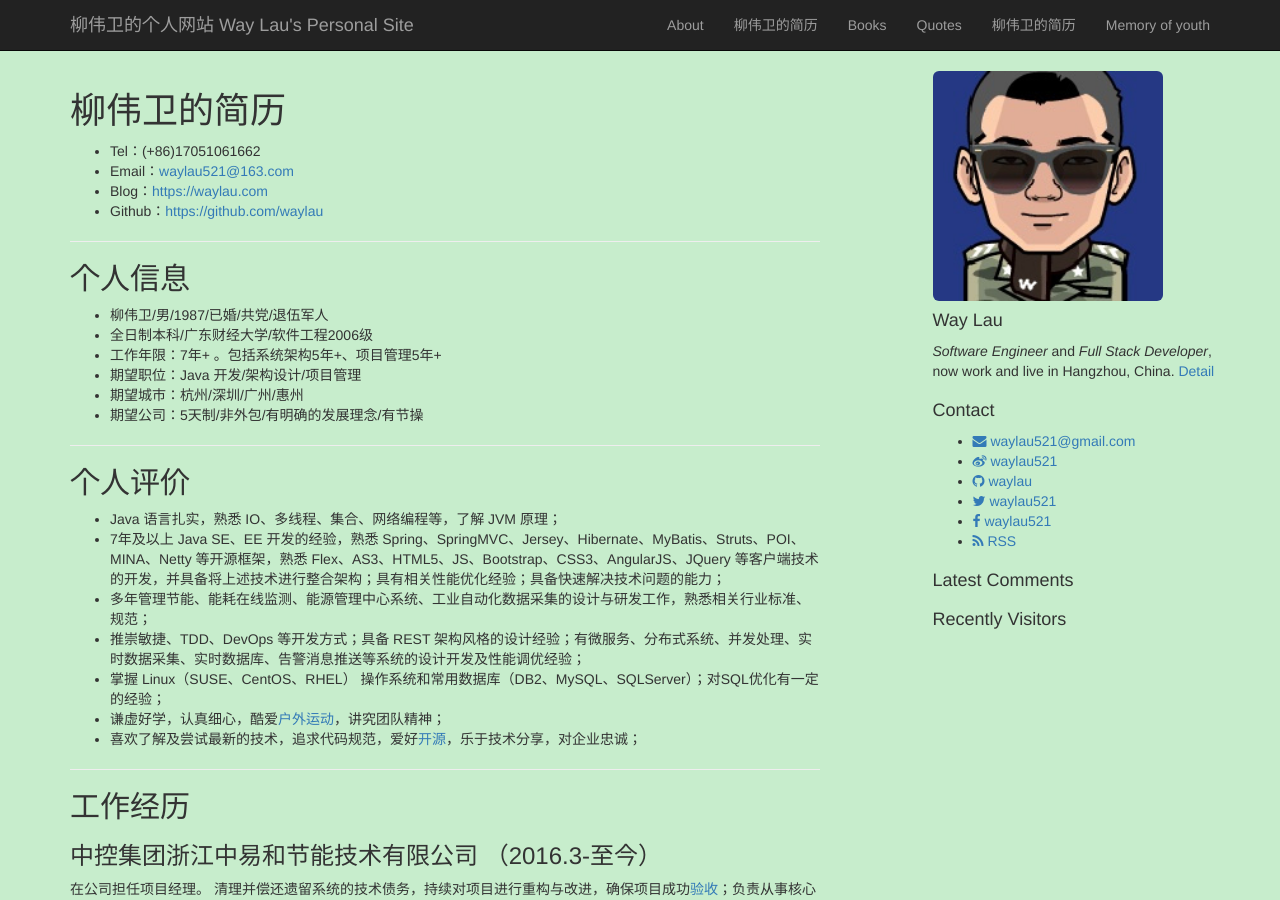
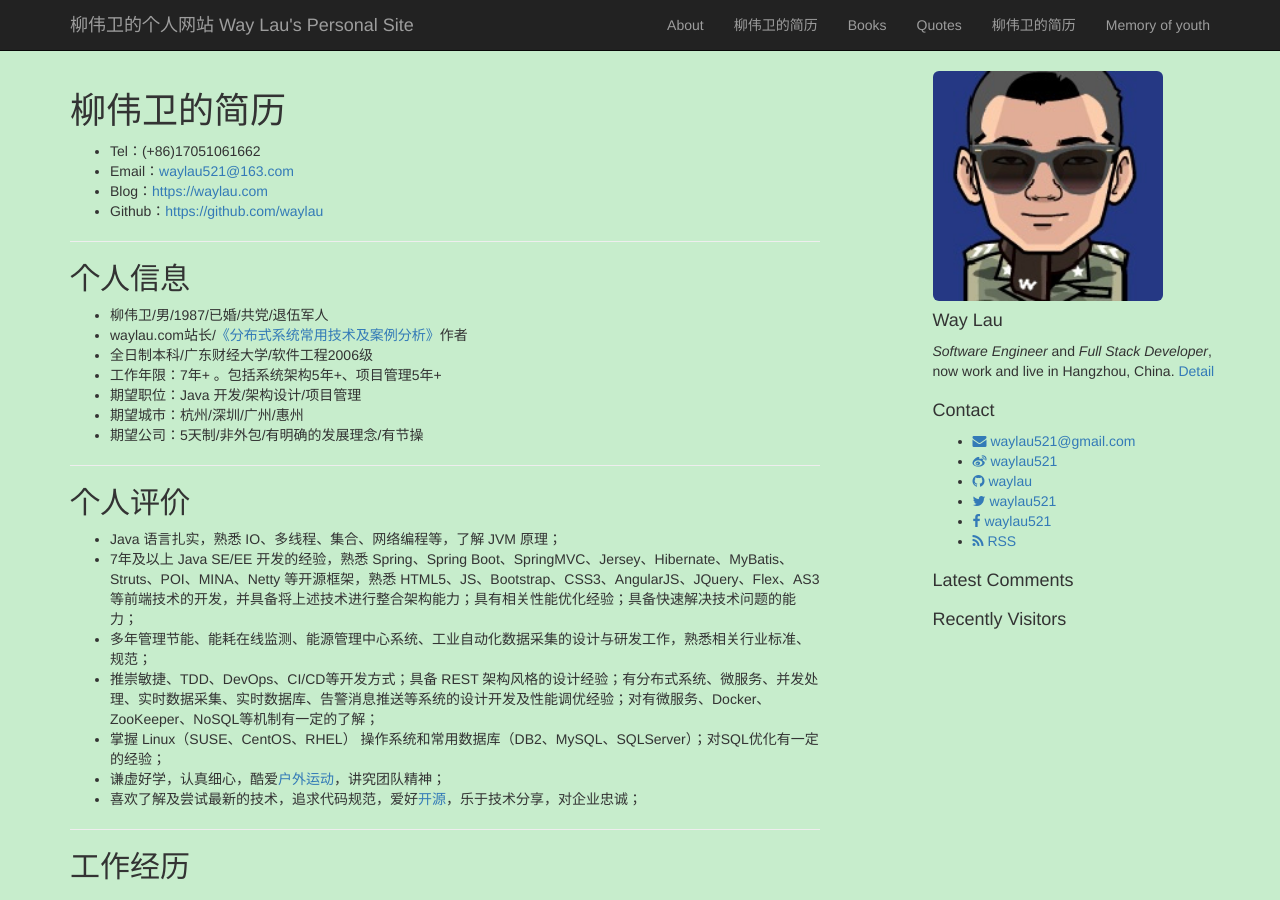
Before and after one commit to waylau/waylau.github.io, a Jekyll site: the page built from resume/index.md, in a window 1280 px wide and 900 px high. Built offline with Jekyll 4.4.1, drawn with Linux system fonts in a browser that asks for light colours; our own code applies the rules of GitHub Pages for plain Markdown files; comment, search, counter and statistics services are not loaded.

Commit message:
update  resume

```diff
--- a/resume/index.md
+++ b/resume/index.md
@@ -17,6 +17,7 @@ excludedFromNav:true
 ## 个人信息
 
 * 柳伟卫/男/1987/已婚/共党/退伍军人
+* waylau.com站长/[《分布式系统常用技术及案例分析》](https://github.com/waylau/distributed-systems-technologies-and-cases-analysis)作者
 * 全日制本科/广东财经大学/软件工程2006级
 * 工作年限：7年+ 。包括系统架构5年+、项目管理5年+
 * 期望职位：Java 开发/架构设计/项目管理
@@ -28,9 +29,9 @@ excludedFromNav:true
 ## 个人评价
 
 * Java 语言扎实，熟悉 IO、多线程、集合、网络编程等，了解 JVM 原理；
-* 7年及以上 Java SE、EE 开发的经验，熟悉 Spring、SpringMVC、Jersey、Hibernate、MyBatis、Struts、POI、MINA、Netty 等开源框架，熟悉 Flex、AS3、HTML5、JS、Bootstrap、CSS3、AngularJS、JQuery 等客户端技术的开发，并具备将上述技术进行整合架构；具有相关性能优化经验；具备快速解决技术问题的能力；
+* 7年及以上 Java SE/EE 开发的经验，熟悉 Spring、Spring Boot、SpringMVC、Jersey、Hibernate、MyBatis、Struts、POI、MINA、Netty 等开源框架，熟悉 HTML5、JS、Bootstrap、CSS3、AngularJS、JQuery、Flex、AS3 等前端技术的开发，并具备将上述技术进行整合架构能力；具有相关性能优化经验；具备快速解决技术问题的能力；
 * 多年管理节能、能耗在线监测、能源管理中心系统、工业自动化数据采集的设计与研发工作，熟悉相关行业标准、规范；
-* 推崇敏捷、TDD、DevOps 等开发方式；具备 REST 架构风格的设计经验；有微服务、分布式系统、并发处理、实时数据采集、实时数据库、告警消息推送等系统的设计开发及性能调优经验；
+* 推崇敏捷、TDD、DevOps、CI/CD等开发方式；具备 REST 架构风格的设计经验；有分布式系统、微服务、并发处理、实时数据采集、实时数据库、告警消息推送等系统的设计开发及性能调优经验；对有微服务、Docker、ZooKeeper、NoSQL等机制有一定的了解；
 * 掌握 Linux（SUSE、CentOS、RHEL） 操作系统和常用数据库（DB2、MySQL、SQLServer）；对SQL优化有一定的经验；
 * 谦虚好学，认真细心，酷爱[户外运动](https://waylau.com/categories/#outdoor)，讲究团队精神；
 * 喜欢了解及尝试最新的技术，追求代码规范，爱好[开源](https://github.com/waylau)，乐于技术分享，对企业忠诚；
```
Also changed, not shown: resume/s.md (+7 -6 lines), 2 other files.
